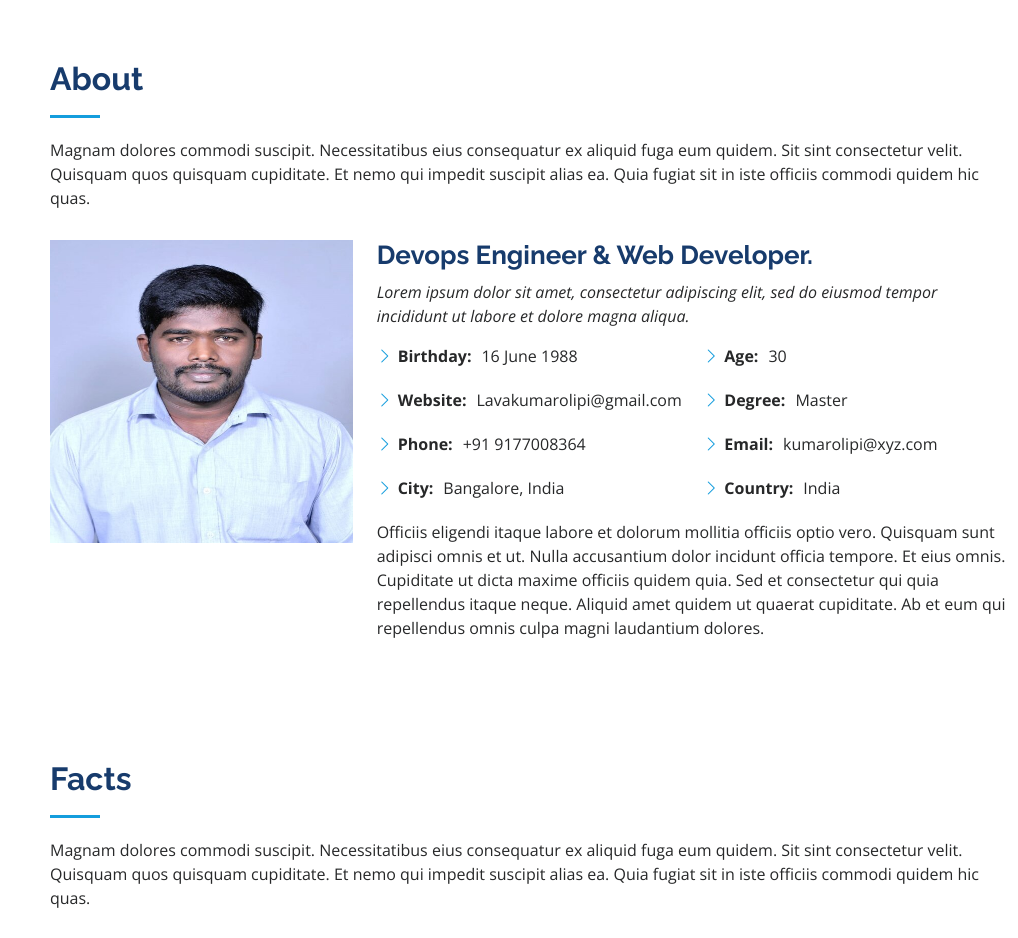
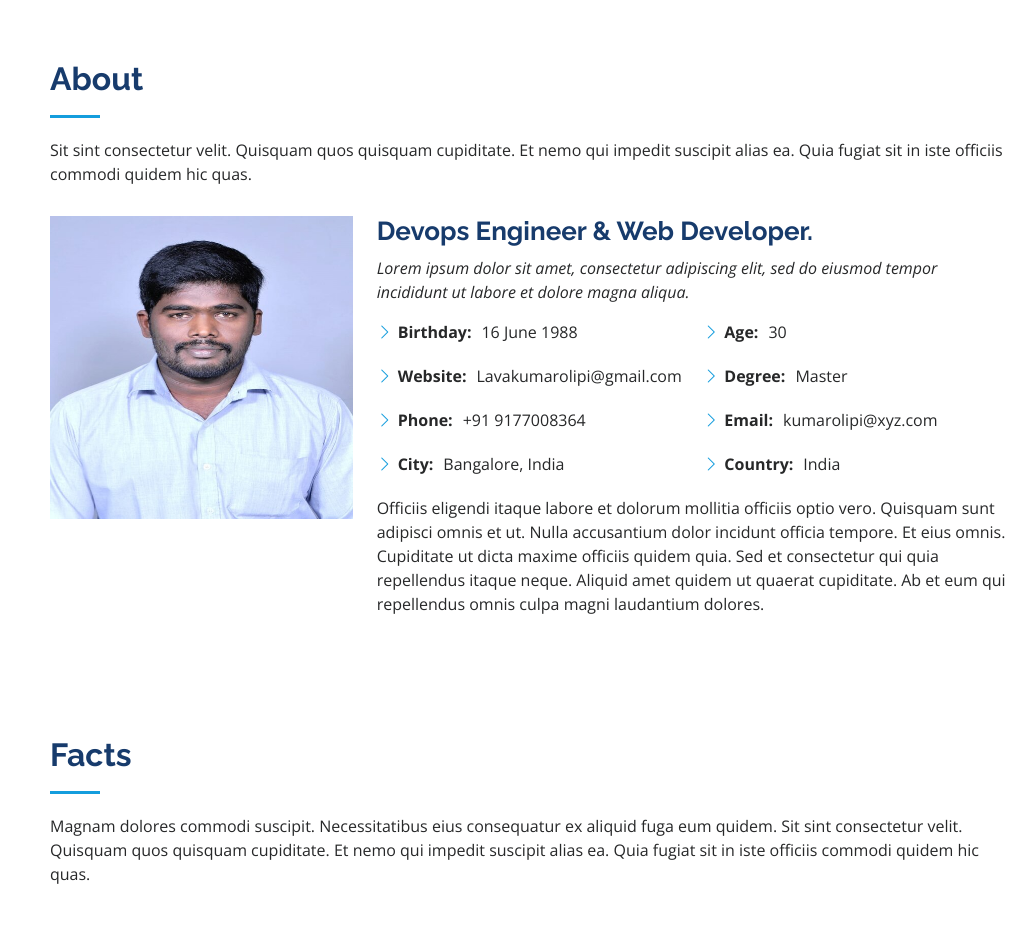
Before and after one commit to kumarolipi/Web-applicaiton, a plain HTML site: page index.html in a window 1280 px wide. Shown: the part 800-1738 px from the top of the page, without its empty margins (262-1280 px from the left). Drawn offline with nearby package versions, Linux system fonts and the light colour scheme.

Commit message:
this is my secound commit

```diff
--- a/index.html
+++ b/index.html
@@ -86,7 +86,7 @@
 
         <div class="section-title">
           <h2>About</h2>
-          <p>Magnam dolores commodi suscipit. Necessitatibus eius consequatur ex aliquid fuga eum quidem. Sit sint consectetur velit. Quisquam quos quisquam cupiditate. Et nemo qui impedit suscipit alias ea. Quia fugiat sit in iste officiis commodi quidem hic quas.</p>
+          <p>Sit sint consectetur velit. Quisquam quos quisquam cupiditate. Et nemo qui impedit suscipit alias ea. Quia fugiat sit in iste officiis commodi quidem hic quas.</p>
         </div>
 
         <div class="row">
```
